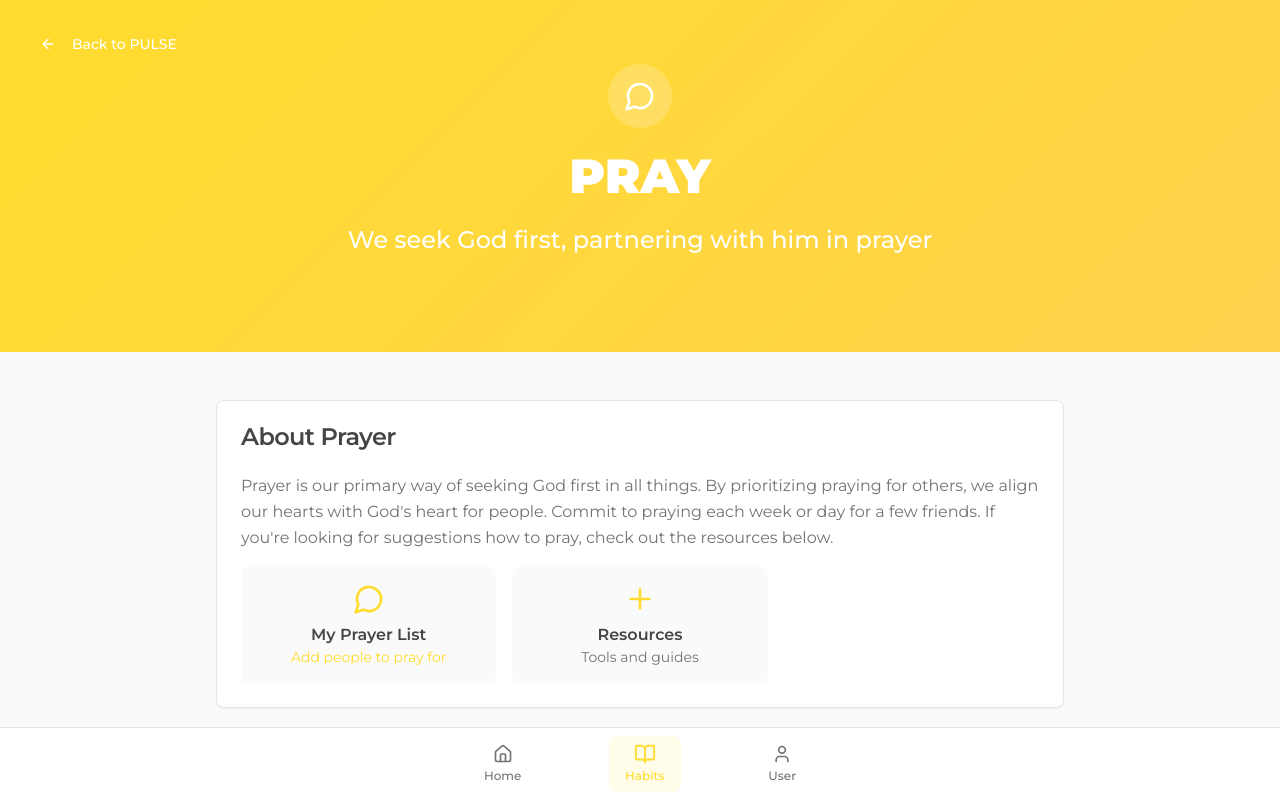
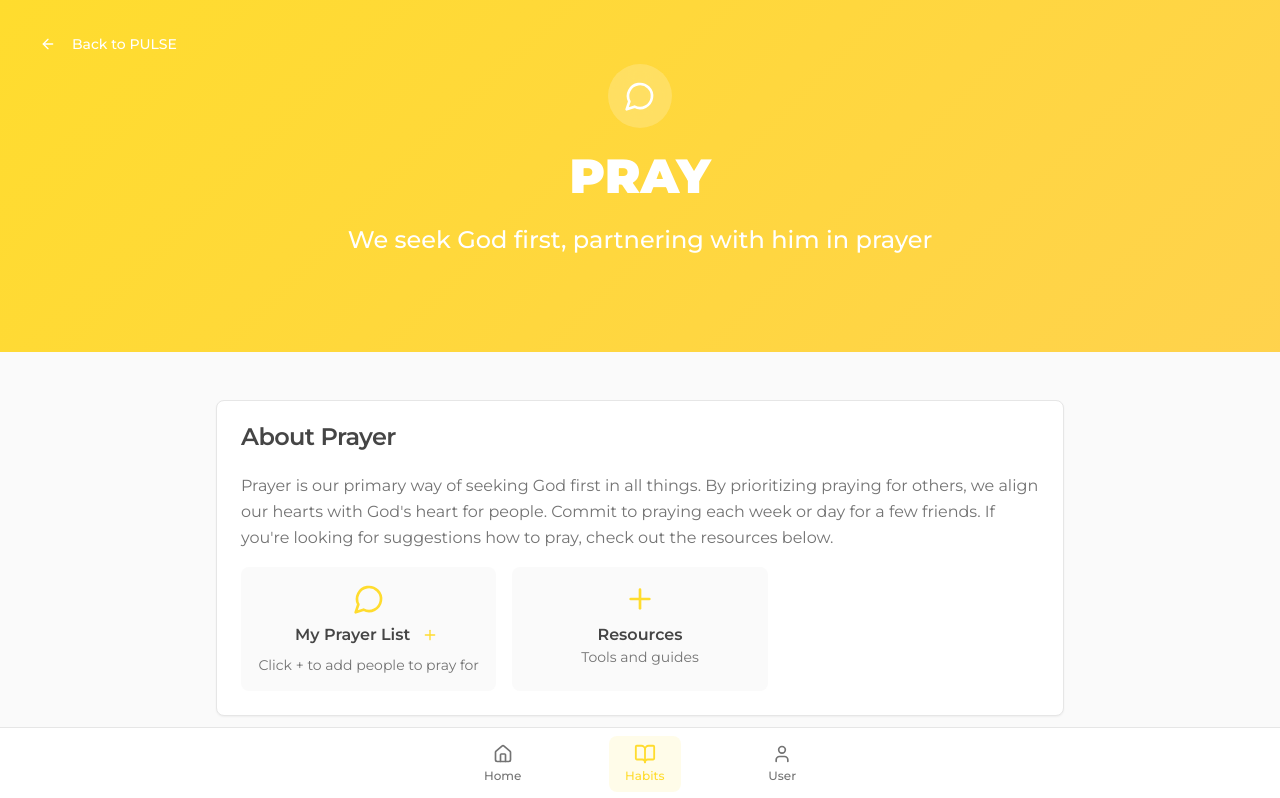
Before and after one commit to andyjsmits/ios-create-hub, a React (Vite) app: page /habits/pray in a window 1280 px wide. Shown: the top 798 px of the page. Built offline with nearby package versions, Linux system fonts and the light colour scheme; what @capacitor/core would draw is missing.

Commit message:
Add prayer list functionality
Implement a feature to add more people to the prayer list. This includes updating the UI to allow for new entries and potentially modifying the data structure to accommodate multiple prayer entries.

```diff
--- a/src/pages/PrayPage.tsx
+++ b/src/pages/PrayPage.tsx
@@ -152,11 +152,22 @@ By prioritizing praying for others, we align our hearts with God's heart for peo
 
               <div className="text-center p-4 rounded-lg bg-muted/50">
                 <MessageCircle className="h-8 w-8 mx-auto mb-2 text-primary" />
-                <h3 className="font-semibold">My Prayer List</h3>
+                <div className="flex items-center justify-center gap-2 mb-2">
+                  <h3 className="font-semibold">My Prayer List</h3>
+                  <Button
+                    variant="ghost"
+                    size="sm"
+                    onClick={() => setShowPrayerManager(true)}
+                    className="h-6 w-6 p-0 text-primary hover:bg-primary/10"
+                  >
+                    <Plus className="h-4 w-4" />
+                  </Button>
+                </div>
                 <p className="text-sm text-muted-foreground">
-                  {habitData.prayerList && habitData.prayerList.length > 0 ? habitData.prayerList.map(person => person.name).join(', ') : <button onClick={() => setShowPrayerManager(true)} className="text-primary hover:underline cursor-pointer">
-                        Add people to pray for
-                      </button>}
+                  {habitData.prayerList && habitData.prayerList.length > 0
+                    ? habitData.prayerList.map(person => person.name).join(', ')
+                    : "Click + to add people to pray for"
+                  }
                 </p>
               </div>
               <div className="text-center p-4 rounded-lg bg-muted/50">
```
